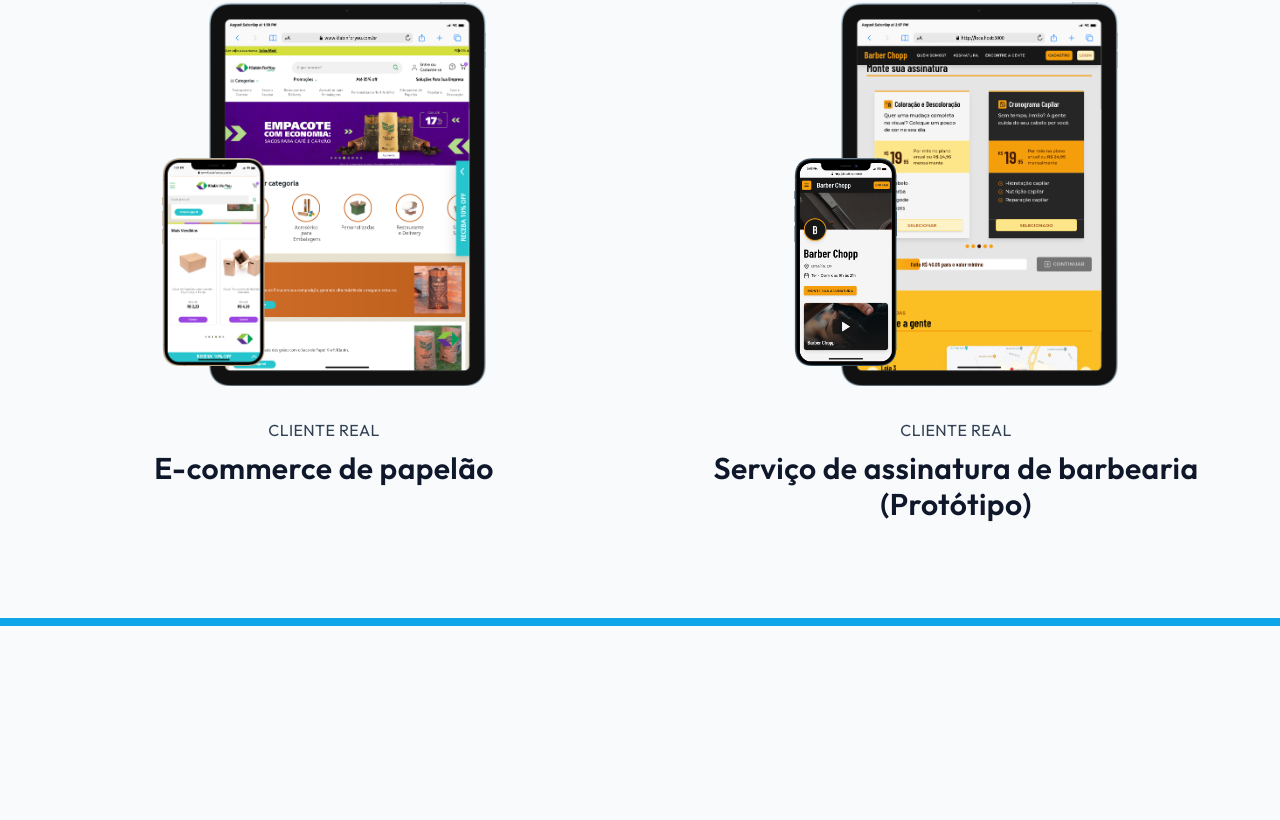
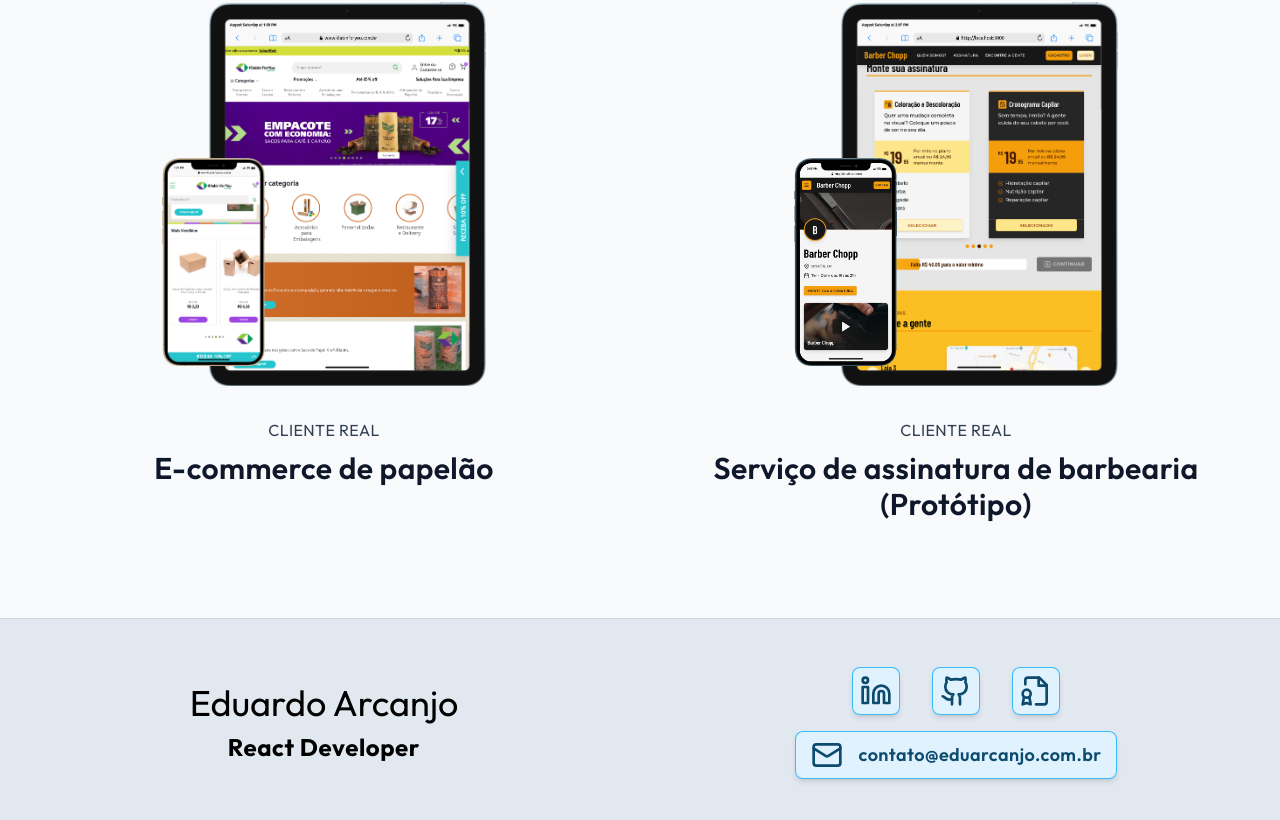
Before and after one commit to Edu-Arcanjo/portfolio, a Next.js app: page / in a window 1280 px wide. Shown: the part 1700-2520 px from the top of the page. Before the commit the page ends 2326 px from the top, so only its background shows below. Built offline with nearby package versions, Linux system fonts and the light colour scheme; what tailwindcss-radix would draw is missing.

Commit message:
feat(footer): create footer

```diff
--- a/src/app/components/CopyMail.tsx
+++ b/src/app/components/CopyMail.tsx
@@ -26,7 +26,6 @@ export default function CopyMail() {
   };
 
   return (
-    <div className="mt-8">
     <TooltipProvider delayDuration={100}>
       <Tooltip>
         <TooltipTrigger asChild>
@@ -52,7 +51,6 @@ export default function CopyMail() {
         <TooltipContent>Copiar email</TooltipContent>
       </Tooltip>
     </TooltipProvider>
-    </div>
   );
 }
 
--- a/src/app/components/Header.tsx
+++ b/src/app/components/Header.tsx
@@ -81,14 +81,16 @@ export default function Header() {
               <span className="origin-[70%_70%] animate-waving px-1">
                 👋🏾
               </span>{" "}
-              sou o Eduardo
+              sou o Eduardo Arcanjo
             </p>
             <h1 className="relative text-center text-5xl font-black uppercase tracking-wide text-slate-900 sm:text-5xl md:text-left md:text-8xl lg:max-w-none lg:text-9xl">
               React
               <br />
               Developer
             </h1>
-            <CopyMail />
+            <div className="mt-8">
+              <CopyMail />
+            </div>
             <div className="hidden md:absolute md:right-2 md:top-12 md:mt-4 md:block lg:right-3 lg:top-14">
               <ul className="flex space-x-4 md:space-x-8">
                 {links.map(({ icon: Icon, href, target, hover }) => (
--- a/src/app/components/Projects.tsx
+++ b/src/app/components/Projects.tsx
@@ -11,7 +11,7 @@ import Image from "next/image";
 
 export default function Projects() {
   return (
-    <section className="px-4 md:px-8">
+    <section className="mb-24 px-4 md:px-8">
       <div className="container mx-auto">
         <div className="mt-16 grid grid-cols-1 gap-x-12 gap-y-24 md:grid-cols-2">
           {projects.map((project) => (
--- a/src/app/layout.tsx
+++ b/src/app/layout.tsx
@@ -1,3 +1,4 @@
+import Footer from "@/components/Footer";
 import "./globals.css";
 import type { Metadata } from "next";
 import { Outfit } from "next/font/google";
@@ -19,7 +20,10 @@ export default function RootLayout({
 }) {
   return (
     <html lang="pt-BR" className="!scroll-smooth bg-slate-50">
-      <body className={outfit.className}>{children}</body>
+      <body className={outfit.className}>
+        {children}
+        <Footer />
+      </body>
     </html>
   );
 }
--- a/src/app/page.tsx
+++ b/src/app/page.tsx
@@ -6,7 +6,7 @@ export default function Home() {
   return (
     <>
       <Header />
-      <main className="border-b-8 border-sky-500 pb-24 tracking-wide">
+      <main className="tracking-wide">
         <Features />
         <Projects />
       </main>
--- /dev/null
+++ b/src/components/Footer.tsx
@@ -0,0 +1,71 @@
+import { FileBadgeIcon, GithubIcon, LinkedinIcon } from "lucide-react";
+import React from "react";
+import {
+  Tooltip,
+  TooltipContent,
+  TooltipProvider,
+  TooltipTrigger,
+} from "./Tooltip";
+import CopyMail from "@/app/components/CopyMail";
+
+export default function Footer() {
+  return (
+    <footer className="flex justify-center border-t border-slate-300 bg-slate-200 px-8">
+      <div className="container my-12 flex flex-col md:grid md:grid-cols-[1fr_max-content_1fr] md:grid-rows-2 lg:grid-cols-2 lg:gap-x-12">
+        <div className="flex flex-col items-center justify-center md:row-span-2">
+          <span className="text-3xl md:row-span-2 md:text-4xl">
+            Eduardo Arcanjo
+          </span>
+          <span className="mt-1 text-xl font-bold tracking-wide md:mt-2 md:text-2xl">
+            React Developer
+          </span>
+        </div>
+        <div className="mx-auto my-12 h-px w-full bg-slate-400 md:row-span-2 md:mx-8 md:my-0 md:block md:h-full md:w-px lg:hidden" />
+        {/* <div className="bg-slate-400 md:row-span-2 md:mx-8 md:block md:h-full md:w-px lg:hidden" /> */}
+        <ul className="flex justify-center space-x-4 md:row-span-1 md:mt-0 md:space-x-8">
+          {links.map(({ icon: Icon, href, target, hover }) => (
+            <li key={href}>
+              <TooltipProvider delayDuration={100}>
+                <Tooltip>
+                  <TooltipTrigger>
+                    <a
+                      href={href}
+                      className="flex h-10 w-10 items-center justify-center rounded-lg bg-sky-100 text-sky-900 shadow-md ring-1 ring-inset ring-sky-400 transition-all duration-300 hover:bg-sky-200 hover:text-sky-950 hover:ring md:h-12 md:w-12"
+                      target={target}
+                    >
+                      <Icon className="md:h-8 md:w-8" />
+                    </a>
+                  </TooltipTrigger>
+                  <TooltipContent>{hover}</TooltipContent>
+                </Tooltip>
+              </TooltipProvider>
+            </li>
+          ))}
+        </ul>
+        <div className="mt-4 flex justify-center md:col-span-1 md:mt-2">
+          <CopyMail />
+        </div>
+      </div>
+    </footer>
+  );
+}
+
+const links = [
+  {
+    icon: LinkedinIcon,
+    href: "https://www.linkedin.com/in/eduardo-santos-86b07020b/",
+    hover: "Linkedin",
+    target: "blank",
+  },
+  {
+    icon: GithubIcon,
+    href: "https://github.com/Edu-Arcanjo",
+    hover: "GitHub",
+    target: "blank",
+  },
+  {
+    icon: FileBadgeIcon,
+    href: "#",
+    hover: "Currículo",
+  },
+];
```
Lines whose indentation alone changed are shown as unchanged.
